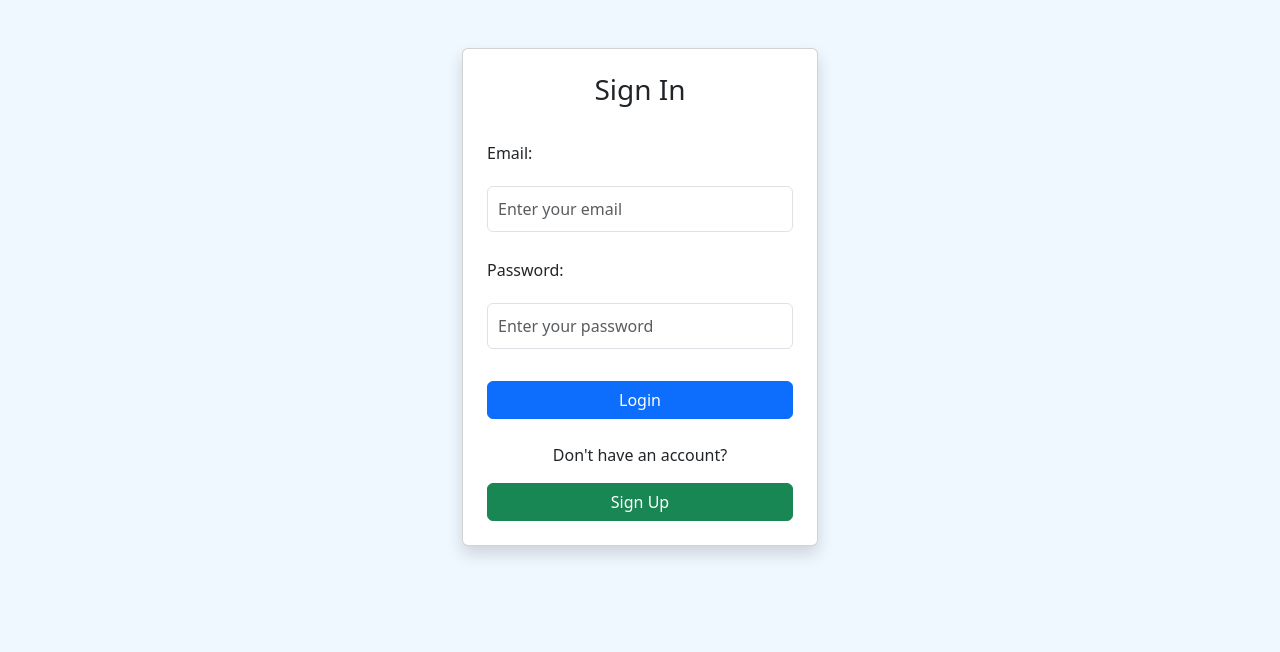
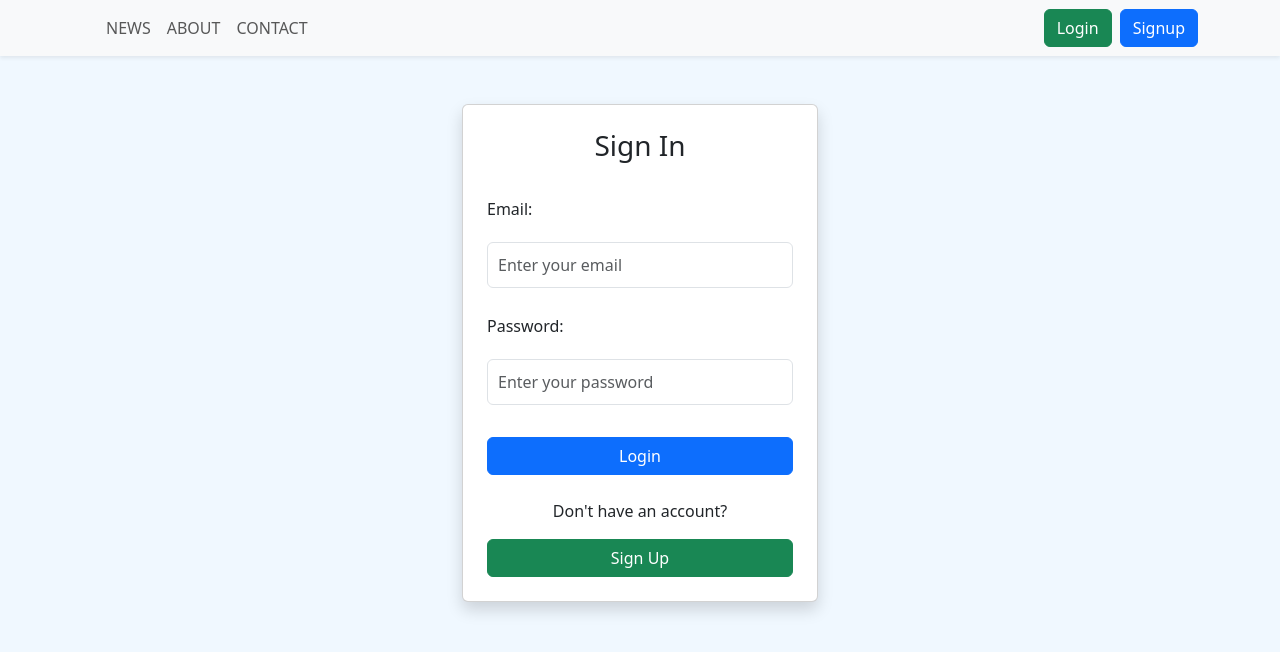
Before and after one commit to fuad005-cyber/WayPay, a React (Create React App) app: page /login in a window 1280 px wide. Shown: the top 652 px of the page. Built offline with nearby package versions, Linux system fonts and the light colour scheme.

Commit message:
updated header and react dom pages

```diff
--- a/src/App.js
+++ b/src/App.js
@@ -2,36 +2,38 @@ import './App.css';
 import Login from './login/Login';
 import Signup from './signup/Signup';
 import Firstpage from './first page/Firstpage';
-import { RouterProvider, createBrowserRouter } from 'react-router-dom';
+import Header from './header/Header';
+import { RouterProvider, createBrowserRouter, Outlet } from 'react-router-dom';
+
+// Layout-компонент, содержащий Header
+function Layout() {
+  return (
+    <>
+      <Header />
+      <Outlet /> {/* Здесь отображаются дочерние страницы */}
+    </>
+  );
+}
 
 function App() {
-  const route = createBrowserRouter([
-    { /* {
-        path:"/news",
-      element: <News />
-      },*/},
-      { /* {
-        path:"/contact",
-      element: <Contact />
-      },*/},
-      { /* {
-        path:"/About us",
-      element: < />
-      },*/},
+  const router = createBrowserRouter([
     {
-      path:"/",
-      element: <Firstpage />
-    },
-    {path:"/Signup",
-    element: <Signup />,
-    },
-    {path:"/login",
-    element: <Login />,
+      path: '/',
+      element: <Layout />, // Layout с Header
+      children: [
+        { index: true, element: <Firstpage /> },         // путь "/"
+        { path: 'Signup', element: <Signup /> },         // путь "/Signup"
+        { path: 'login', element: <Login /> },           // путь "/login"
+        // { path: 'news', element: <News /> },
+        // { path: 'contact', element: <Contact /> },
+        // { path: 'about-us', element: <AboutUs /> },
+      ],
     },
   ]);
+
   return (
     <div className="App">
-     <RouterProvider router={route}></RouterProvider>
+      <RouterProvider router={router} />
     </div>
   );
 }
--- a/src/first page/Firstpage.jsx
+++ b/src/first page/Firstpage.jsx
@@ -4,54 +4,10 @@ import "./firstpage.css";
 
 const FirstPage = () => {
   return (
-    <header>
-      <nav className="navbar navbar-expand-lg navbar-light bg-light shadow-sm">
-        <div className="container">
-          {/* Логотип или название */}
-          <Link className="navbar-brand fw-bold" to="/">
-            <img src="favicon.ico" alt="" />
-          </Link>
+    <div>
+      <h1>Hello</h1>
 
-          {/* Кнопка гамбургер для мобильных */}
-          <button
-            className="navbar-toggler"
-            type="button"
-            data-bs-toggle="collapse"
-            data-bs-target="#navbarNav"
-            aria-controls="navbarNav"
-            aria-expanded="false"
-            aria-label="Toggle navigation"
-          >
-            <span className="navbar-toggler-icon"></span>
-          </button>
-
-          {/* Меню */}
-          <div className="collapse navbar-collapse" id="navbarNav">
-            <ul className="navbar-nav me-auto mb-2 mb-lg-0">
-              <li className="nav-item">
-                <Link className="nav-link" to="#news">NEWS</Link>
-              </li>
-              <li className="nav-item">
-                <Link className="nav-link" to="#about">ABOUT</Link>
-              </li>
-              <li className="nav-item">
-                <Link className="nav-link" to="#contact">CONTACT</Link>
-              </li>
-            </ul>
-
-            {/* Кнопки Login / Signup */}
-            <div className="d-flex gap-2">
-              <Link to="/login" className="btn btn-success">
-                Login
-              </Link>
-              <Link to="/signup" className="btn btn-primary">
-                Signup
-              </Link>
-            </div>
-          </div>
-        </div>
-      </nav>
-    </header>
+    </div>
   );
 };
 
--- a/src/header/Header.jsx
+++ b/src/header/Header.jsx
@@ -1,8 +1,58 @@
 import React from 'react'
-
+import './header.css'
+import { Link } from "react-router-dom";
 function Header() {
   return (
-    <div>Header</div>
+    <header>
+      <nav className="navbar navbar-expand-lg navbar-light bg-light shadow-sm">
+        <div className="container">
+          {/* Логотип или название */}
+          <Link className="navbar-brand fw-bold" to="/">
+            <img src="favicon.ico" alt="" />
+          </Link>
+
+          {/* Кнопка гамбургер для мобильных */}
+          <button
+            className="navbar-toggler"
+            type="button"
+            data-bs-toggle="collapse"
+            data-bs-target="#navbarNav"
+            aria-controls="navbarNav"
+            aria-expanded="false"
+            aria-label="Toggle navigation"
+          >
+            <span className="navbar-toggler-icon"></span>
+          </button>
+
+          {/* Меню */}
+          <div className="collapse navbar-collapse" id="navbarNav">
+            <ul className="navbar-nav me-auto mb-2 mb-lg-0">
+              <li className="nav-item">
+                <Link className="nav-link" to="#news">NEWS</Link>
+              </li>
+              <li className="nav-item">
+                <Link className="nav-link" to="#about">ABOUT</Link>
+              </li>
+              <li className="nav-item">
+                <Link className="nav-link" to="#contact">CONTACT</Link>
+              </li>
+            </ul>
+
+            {/* Кнопки Login / Signup */}
+            <div className="d-flex gap-2">
+              <Link to="/login" className="btn btn-success">
+                Login
+              </Link>
+              <Link to="/signup" className="btn btn-primary">
+                Signup
+              </Link>
+            </div>
+          </div>
+        </div>
+      </nav>
+
+
+    </header>
   )
 }
 
```
